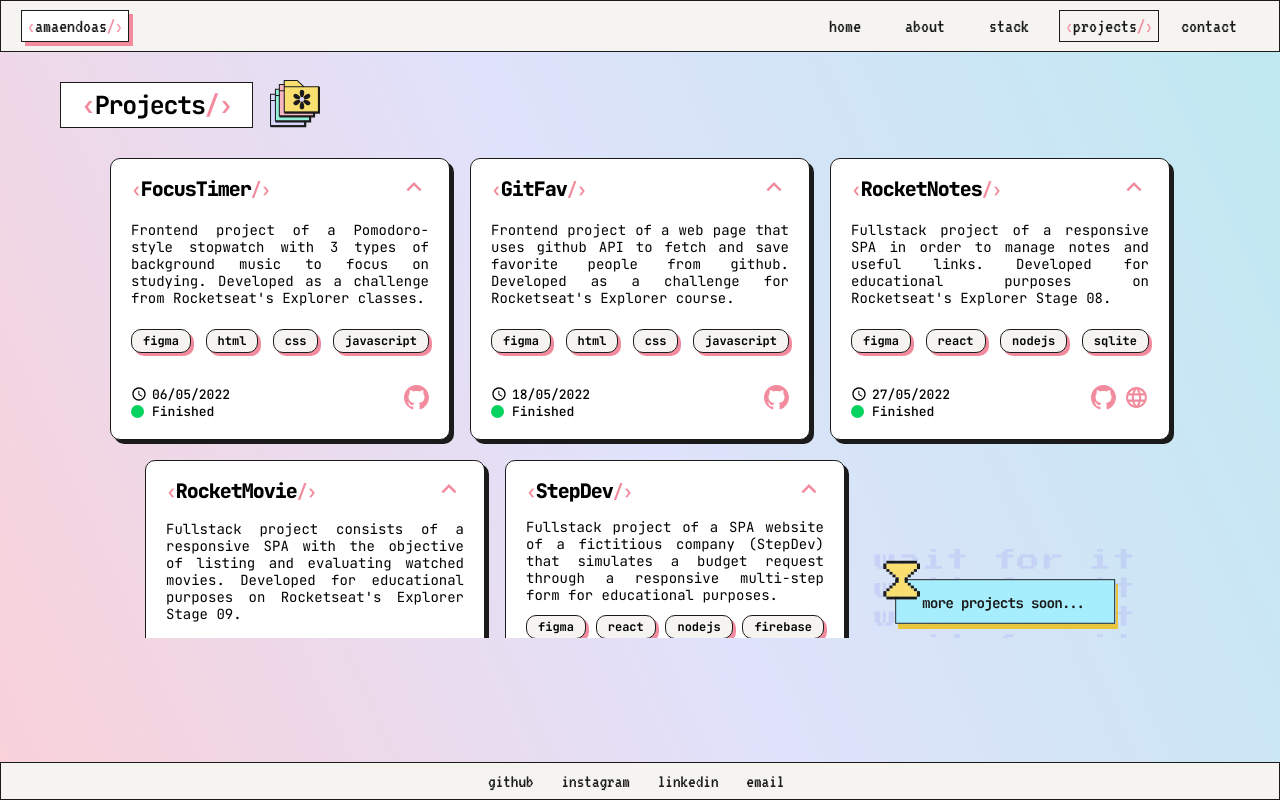
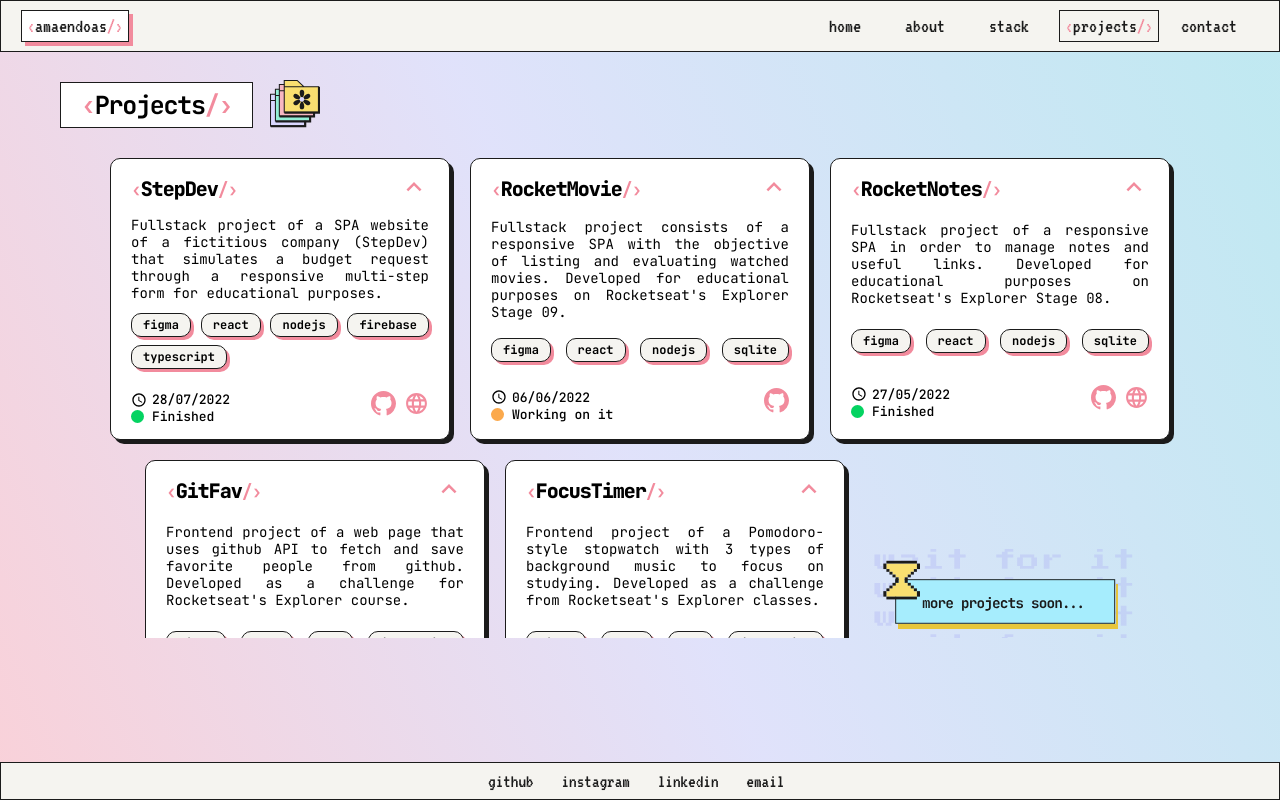
Before and after one commit to amaendoas/portfolio, a React (Vite) app: page /projects in a window 1280 px wide. Built offline with nearby package versions, Linux system fonts and the light colour scheme.

Commit message:
correção de bugs

```diff
--- a/src/pages/Projects/index.jsx
+++ b/src/pages/Projects/index.jsx
@@ -8,7 +8,9 @@ import { projects } from "../../utils/projects"
 import folders from "../../assets/folders.svg"
 
 export function Projects() {
-  const projectsItems = projects.reverse()
+  const projectsItems = projects.slice(0).reverse()
+
+  console.log(projectsItems)
 
   return (
     <Theme>
```
